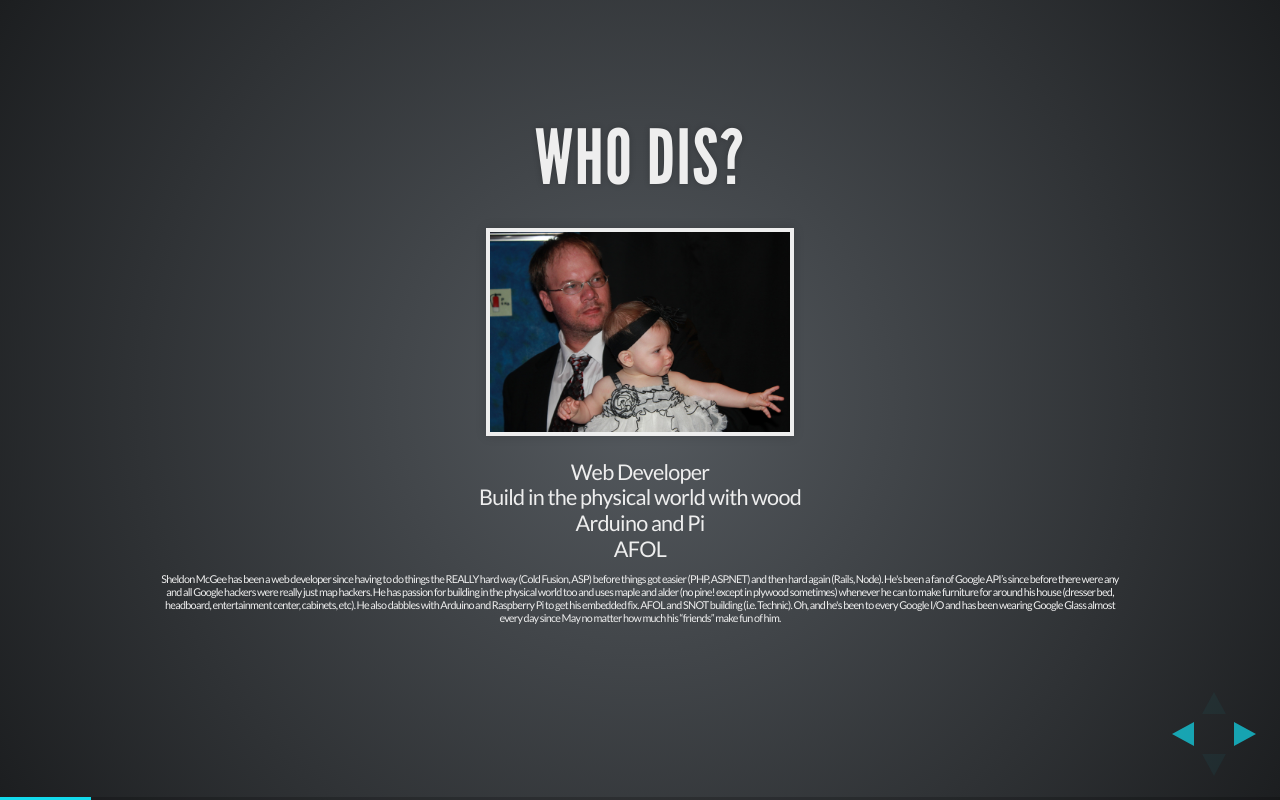
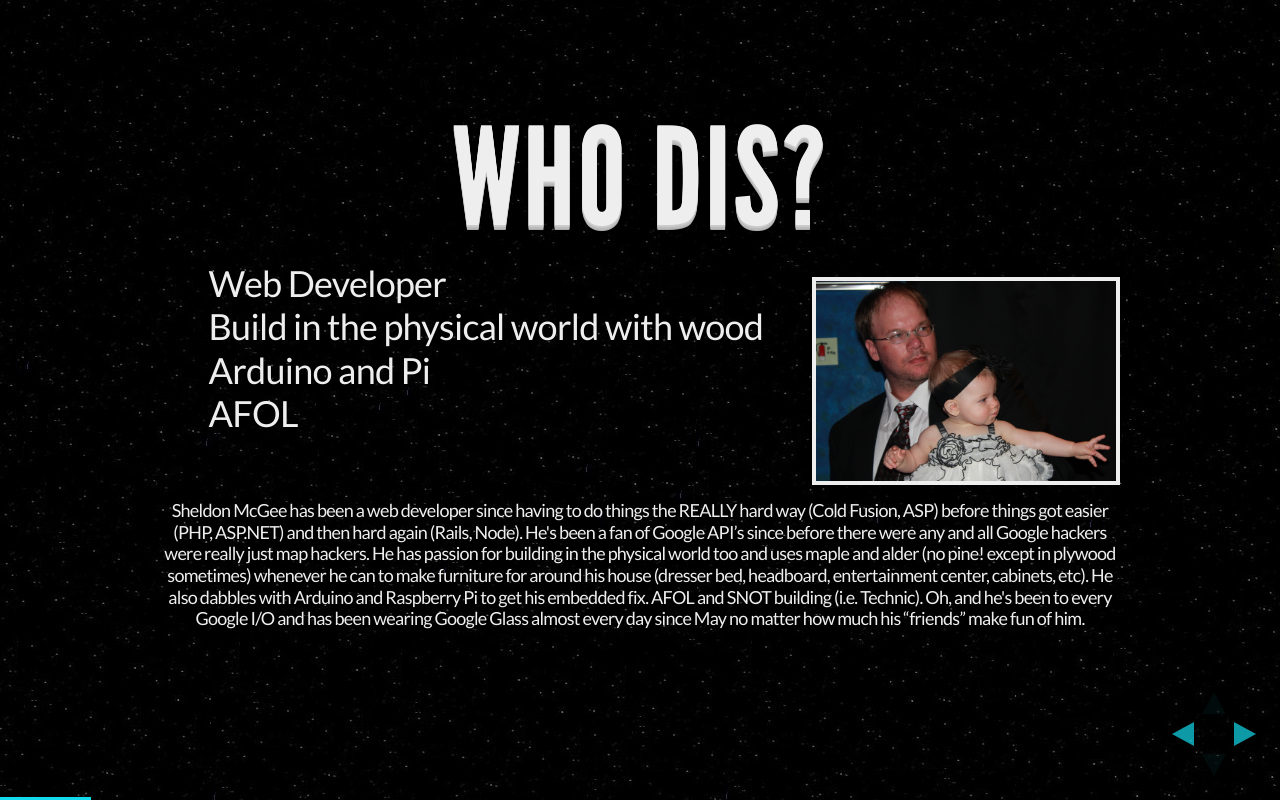
Before and after one commit to tooshel/cryptopres, a website: page index.html in a window 1280 px wide. Both pictures are taken after a click on the element 1251 px from the left and 734 px from the top of the page. Drawn offline with Linux system fonts and the light colour scheme.

Commit message:
stars background, JA, and some notes

```diff
--- a/css/custom.css
+++ b/css/custom.css
@@ -12,3 +12,20 @@
   height: 30px;
   width: 30px;
 }
+
+.left {
+	float:left;
+}
+.right {
+	float:right;
+}
+.clear {
+	clear: both;
+}
+
+.nocenter {
+	display: inline-block;
+	text-align: left;
+	margin-left: 10px;
+	margin-right: 10px;
+}
--- a/index.html
+++ b/index.html
@@ -34,9 +34,10 @@
 	<body>
 
 		<div class="reveal">
-			<div class="slides">
+			<div class="slides" data-background="images/bg-stars.jpg">
 
-				<section>
+				<section data-background="images/bg-stars.jpg">
+					<img width="400" class="left" src="not-a-secret/jennifer/ja7.jpg">
 					<h1>TrueCrypt:</h1>
 					<h2>Crypto for everyone</h2>
 
@@ -46,23 +47,25 @@
 				</section>
 
 
-				<section data-background="images/bg-earthy.jpg">
-					<h2>Who dis?</h2>
-					<img height="200" src="images/dressedup.jpg">
-					<p style="font-size:60%;">
+				<section data-background="images/bg-stars.jpg">
+					<h1>Who dis?</h1>
+					<img height="200" class="right" src="images/dressedup.jpg">
+					<p class="nocenter">
 						Web Developer<br>
 						Build in the physical world with wood<br>
 						Arduino and Pi<br>
 						AFOL<br>
 					</p>
-					<p style="font-size:30%;">Sheldon McGee has been a web developer since having to do things the REALLY hard way (Cold Fusion, ASP) before things got easier (PHP, ASP.NET) and then hard again (Rails, Node). He's been a fan of Google API’s since before there were any and all Google hackers were really just map hackers. He has passion for building in the physical world too and uses maple and alder (no pine! except in plywood sometimes) whenever he can to make furniture for around his house (dresser bed, headboard, entertainment center, cabinets, etc). He also dabbles with Arduino and Raspberry Pi to get his embedded fix. AFOL and SNOT building (i.e. Technic). Oh, and he's been to every Google I/O and has been wearing Google Glass almost every day since May no matter how much his “friends” make fun of him.</p>
+					<div class="clear"></div>
+
+					<p style="font-size:50%;">Sheldon McGee has been a web developer since having to do things the REALLY hard way (Cold Fusion, ASP) before things got easier (PHP, ASP.NET) and then hard again (Rails, Node). He's been a fan of Google API’s since before there were any and all Google hackers were really just map hackers. He has passion for building in the physical world too and uses maple and alder (no pine! except in plywood sometimes) whenever he can to make furniture for around his house (dresser bed, headboard, entertainment center, cabinets, etc). He also dabbles with Arduino and Raspberry Pi to get his embedded fix. AFOL and SNOT building (i.e. Technic). Oh, and he's been to every Google I/O and has been wearing Google Glass almost every day since May no matter how much his “friends” make fun of him.</p>
 
 					<aside class="notes">
 					</aside>
 
 				</section>
 
-				<section>
+				<section data-background="images/bg-stars.jpg">
 					<h1>Started off</h1>
 					<h2>as beginner talk</h2>
 
@@ -78,7 +81,7 @@
 					</aside>
 				</section>
 
-				<section>
+				<section data-background="images/bg-stars.jpg">
 					<h1>Why for everyone?</h1>
 
 					<p>I saw this tweet.</p>
@@ -92,7 +95,7 @@
 					</aside>
 				</section>
 
-				<section>
+				<section data-background="images/bg-stars.jpg">
 					<h1>What is it?</h1>
 					<h2>Free open source on the fly encryption</h2>
 
@@ -110,7 +113,7 @@
 				</section>
 
 
-				<section>
+				<section data-background="images/bg-stars.jpg">
 					<h1>What is it?</h1>
 
 					<ul>
@@ -121,14 +124,14 @@
 					<p>&nbsp;</p>
 
 					<p class="fragment roll-in">Works on Windows Phone though.</p>
-					<p>J/K</p>
+					<p>j/k</p>
 					<p></p>
 
 					<aside class="notes">
 					</aside>
 				</section>
 
-				<section>
+				<section data-background="images/bg-stars.jpg">
 					<h1>How does it work?</h1>
 
 					<p>&nbsp;</p>
@@ -141,7 +144,7 @@
 						C<sub>i</sub></i> = <i>E</i><sub><i>K</i>1</sub>(<i>P<sub>i</sub></i> ^ (<i>E</i><sub><i>K</i>2</sub>(<i>n</i>) <img src="images/symbol-10-multiplication.png" class="noborder multiply"> <i>a<sup>i</sup></i>)) ^ (<i>E</i><sub><i>K</i>2</sub>(<i>n</i>) <img src="images/symbol-10-multiplication.png" class="noborder multiply"> <i>a<sup>i</sup></i>)
 
 						<br>
-						Nuff Said
+						nuff said
 					</p>
 
 
@@ -151,7 +154,7 @@
 					</aside>
 				</section>
 
-				<section>
+				<section data-background="images/bg-stars.jpg">
 					<h1>No wrong options</h1>
 					<p>You don't need to know if you choose AES or Serpent-Twofish-AES or AES-Twofish-Serpent for the encryption algorithm and you don't need to know the hash either . . . TrueCrypt tries them all!</p>
 
@@ -160,7 +163,7 @@
 					</aside>
 				</section>
 
-				<section>
+				<section data-background="images/bg-stars.jpg">
 					<h1>Hidden Volume</h1>
 					<h2>This is the only wrong option.</h2>
 
@@ -174,7 +177,7 @@
 
 
 
-				<section>
+				<section data-background="images/bg-stars.jpg">
 					<h2>Why not encrypt the entire disk?</h2>
 
 					<h1 class="fragment slide-in">It's slow</h1>
@@ -183,7 +186,7 @@
 					</aside>
 				</section>
 
-				<section>
+				<section data-background="images/bg-stars.jpg">
 					<h1>So let's try it.</h1>
 					<h2></h2>
 
@@ -193,7 +196,7 @@
 				</section>
 
 
-				<section>
+				<section data-background="images/bg-stars.jpg">
 					<h1>Plausible deniability</h1>
 
 					<h3>This is Snowden level stuff</h3>
@@ -214,14 +217,16 @@
 
 
 
-				<section>
+				<section data-background="images/bg-stars.jpg">
 					<h1>Resources</h1>
 
+					<img width="400" class="left" src="images/homer.jpg">
+					<p class="nocenter">
 					<a target="_blank" href="http://www.truecrypt.org/docs/">TrueCrypt docs</a>
 					<br><a target="_blank" href="http://en.wikipedia.org/wiki/TrueCrypt">Wikipedia</a>
 					<BR>
-					<img height="400" src="images/homer.jpg">
 
+					</p>
 
 					<aside class="notes">
 						It's like that homer
@@ -230,7 +235,7 @@
 				</section>
 
 
-				<section>
+				<section data-background="images/bg-stars.jpg">
 					<h1>END</h1>
 					<h2>Questions?</h2>
 
--- /dev/null
+++ b/not-a-secret/accounts.txt
@@ -0,0 +1,4 @@
+cryptopres
+==========
+
+Presentation for CryptoPartyPhx 2013-09-01
--- /dev/null
+++ b/not-a-secret/bankinfo.txt
@@ -0,0 +1,4 @@
+cryptopres
+==========
+
+Presentation for CryptoPartyPhx 2013-09-01
```
Also changed, not shown: images/bg-stars.jpg (added), not-a-secret/jennifer/ja1.jpg (added), not-a-secret/jennifer/ja2.jpg (added), not-a-secret/jennifer/ja3.jpg (added), not-a-secret/jennifer/ja4.jpg (added), not-a-secret/jennifer/ja5.jpg (added), not-a-secret/jennifer/ja6.jpg (added), not-a-secret/jennifer/ja7.jpg (added), 1 other file.
